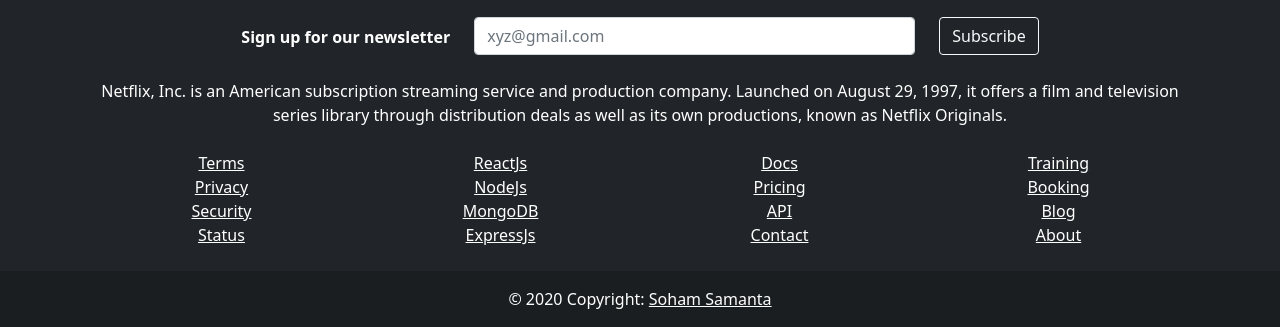
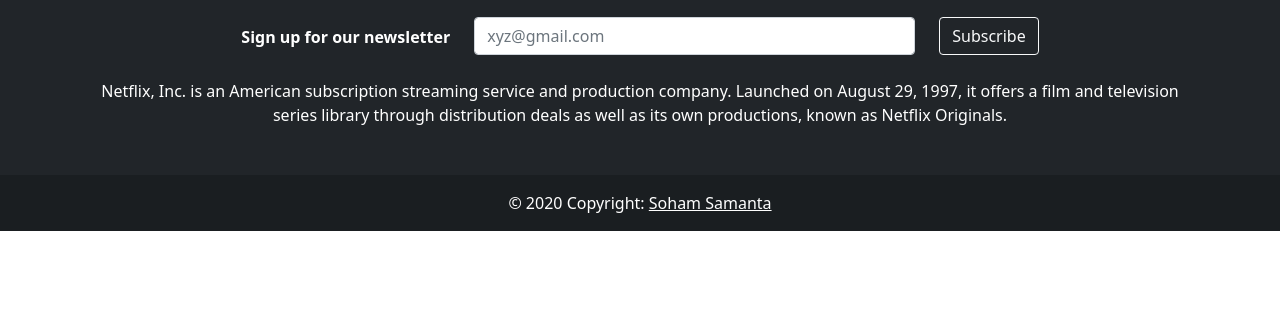
Before and after one commit to soham-samanta/ChikFlix, a plain HTML site: page index.html in a window 1280 px wide. Shown: the part 1551-1878 px from the top of the page. After the commit the page ends 1782 px from the top, so only its background shows below. Drawn offline with nearby package versions, Linux system fonts and the light colour scheme.

Commit message:
upV1.0.22

```diff
--- a/index.html
+++ b/index.html
@@ -249,92 +249,6 @@
       </section>
       <!-- Section: Text -->
 
-      <!-- Section: Links -->
-      <section class="">
-        <!--Grid row-->
-        <div class="row">
-          <!--Grid column-->
-          <div class="col-lg-3 col-md-6 mb-4 mb-md-0">
-            <!-- <h5 class="text-uppercase">Links</h5> -->
-
-            <ul class="list-unstyled mb-0">
-              <li>
-                <a href="#!" class="text-white">Terms</a>
-              </li>
-              <li>
-                <a href="#!" class="text-white">Privacy</a>
-              </li>
-              <li>
-                <a href="#!" class="text-white">Security</a>
-              </li>
-              <li>
-                <a href="#!" class="text-white">Status</a>
-              </li>
-            </ul>
-          </div>
-          <!--Grid column-->
-
-          <!--Grid column-->
-          <div class="col-lg-3 col-md-6 mb-4 mb-md-0">
-            <!-- <h5 class="text-uppercase">Links</h5> -->
-
-            <ul class="list-unstyled mb-0">
-              <li>
-                <a href="#!" class="text-white">ReactJs</a>
-              </li>
-              <li>
-                <a href="#!" class="text-white">NodeJs</a>
-              </li>
-              <li>
-                <a href="#!" class="text-white">MongoDB</a>
-              </li>
-              <li>
-                <a href="#!" class="text-white">ExpressJs</a>
-              </li>
-            </ul>
-          </div>
-          <!--Grid column-->
-
-          <!--Grid column-->
-          <div class="col-lg-3 col-md-6 mb-4 mb-md-0">
-            <!-- <h5 class="text-uppercase">Links</h5> -->
-
-            <ul class="list-unstyled mb-0">
-              <li>
-                <a href="#!" class="text-white">Docs</a>
-              </li>
-              <li>
-                <a href="#!" class="text-white">Pricing</a>
-              </li>
-              <li>
-                <a href="#!" class="text-white">API</a>
-              </li>
-              <li>
-                <a href="#!" class="text-white">Contact</a>
-              </li>
-            </ul>
-          </div>
-          <!--Grid column-->
-
-          <!--Grid column-->
-          <div class="col-lg-3 col-md-6 mb-4 mb-md-0">
-            <!-- <h5 class="text-uppercase">Links</h5> -->
-
-            <ul class="list-unstyled mb-0">
-              <li>
-                <a href="#!" class="text-white">Training</a>
-              </li>
-              <li>
-                <a href="#!" class="text-white">Booking</a>
-              </li>
-              <li>
-                <a href="#!" class="text-white">Blog</a>
-              </li>
-              <li>
-                <a href="#!" class="text-white">About</a>
-              </li>
-            </ul>
-          </div>
           <!--Grid column-->
         </div>
         <!--Grid row-->
```
